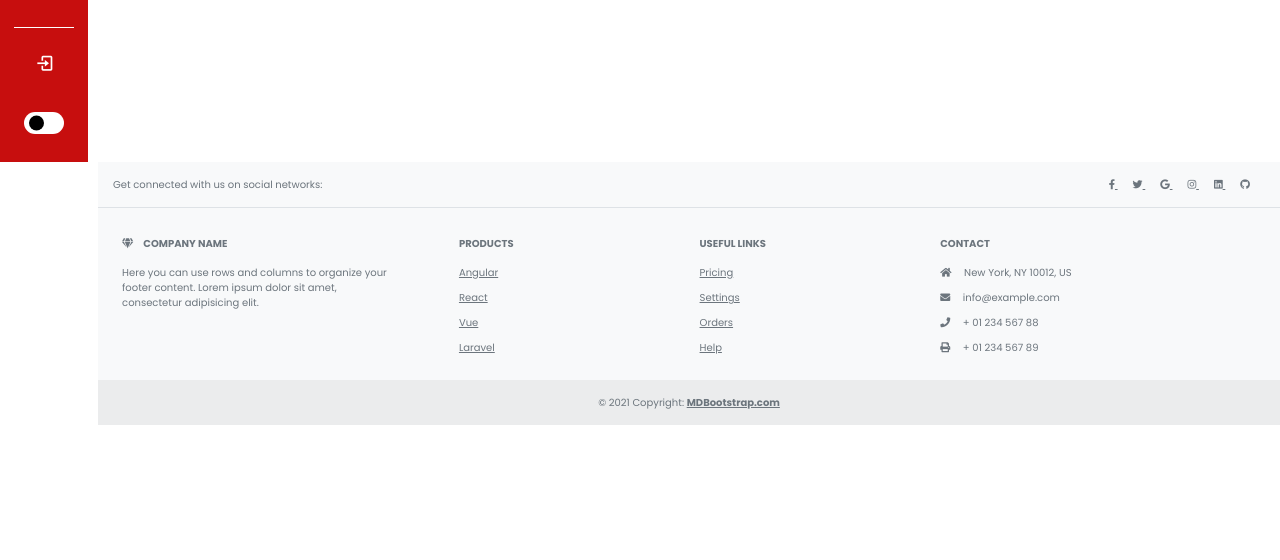
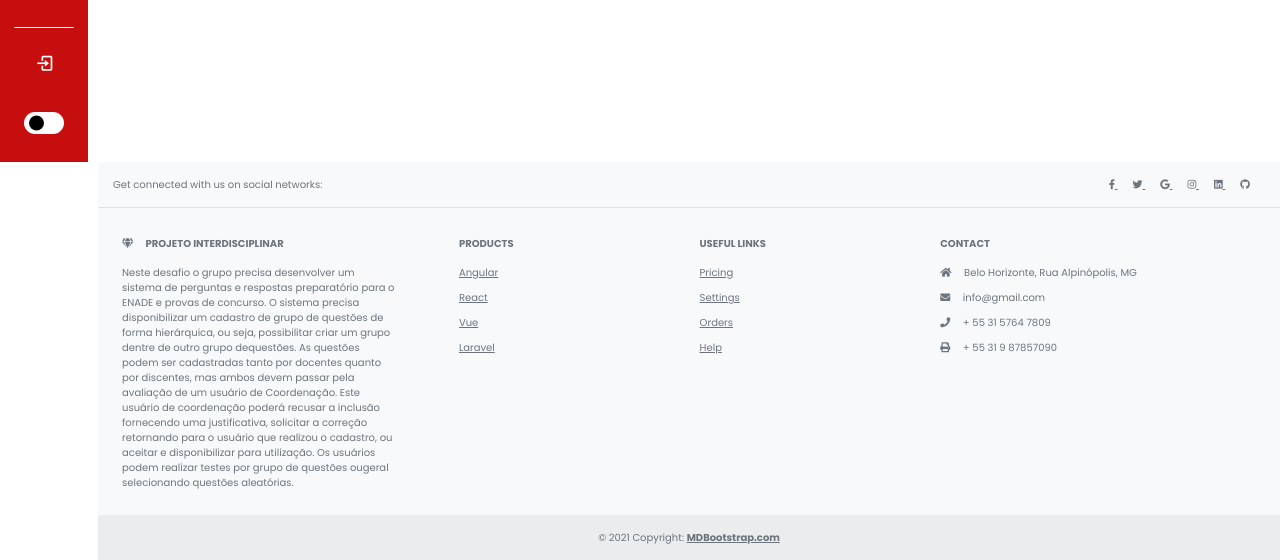
Before and after one commit to BryanWille/magis, a Django app: page /auth/register/ in a window 1280 px wide. Shown: the part 638-1198 px from the top of the page. Before the commit the page ends 1063 px from the top, so only its background shows below. Run offline with Django 4.2, Linux system fonts and the light colour scheme; some libraries are stand-ins or nearby versions.

Commit message:
terminando texto footbar

```diff
--- a/templates/footbar.html
+++ b/templates/footbar.html
@@ -45,11 +45,10 @@
         <div class="col-md-3 col-lg-4 col-xl-3 mx-auto mb-4">
           <!-- Content -->
           <h6 class="text-uppercase fw-bold mb-4">
-              <i class="fas fa-gem me-3"></i>Company name
+            <i class="fas fa-gem me-3"></i> Projeto Interdisciplinar
           </h6>
           <p>
-              Here you can use rows and columns to organize your footer content. Lorem ipsum
-              dolor sit amet, consectetur adipisicing elit.
+Neste desafio o grupo precisa desenvolver um sistema de perguntas e respostas preparatório para o ENADE e provas de concurso. O sistema precisa disponibilizar um cadastro de grupo de questões de forma hierárquica, ou seja, possibilitar criar um grupo dentre de outro grupo dequestões. As questões podem ser cadastradas tanto por docentes quanto por discentes, mas ambos devem passar pela avaliação de um usuário de Coordenação. Este usuário de coordenação poderá recusar a inclusão fornecendo uma justificativa, solicitar a correção retornando para o usuário que realizou o cadastro, ou aceitar e disponibilizar para utilização. Os usuários podem realizar testes por grupo de questões ougeral selecionando questões aleatórias.
           </p>
         </div>
         <!-- Grid column -->
@@ -102,13 +101,13 @@
           <h6 class="text-uppercase fw-bold mb-4">
             Contact
           </h6>
-            <p><i class="fas fa-home me-3"></i> New York, NY 10012, US</p>
+          <p><i class="fas fa-home me-3"></i> Belo Horizonte, Rua Alpinópolis, MG</p>
           <p>
             <i class="fas fa-envelope me-3"></i>
-              info@example.com
+            info@gmail.com
           </p>
-            <p><i class="fas fa-phone me-3"></i> + 01 234 567 88</p>
-            <p><i class="fas fa-print me-3"></i> + 01 234 567 89</p>
+          <p><i class="fas fa-phone me-3"></i> + 55 31 5764 7809</p>
+          <p><i class="fas fa-print me-3"></i> + 55 31 9 87857090</p>
         </div>
         <!-- Grid column -->
       </div>
@@ -125,24 +124,3 @@
   <!-- Copyright -->
 </footer>
 <!-- Footer -->
-
-<!-- <p>Acesse nossas redes sociais para saber e ficar por dentro de todas as novidades! <br>Tem alguma dúvida ou
-    sugestão? Nos contact: <br> secular@gmail.com <svg xmlns="http://www.w3.org/2000/svg" width="24" height="24"
-        style="fill: rgba(0, 0, 0, 1);transform: ;msFilter:;">
-        <path
-            d="M20.283 10.356h-8.327v3.451h4.792c-.446 2.193-2.313 3.453-4.792 3.453a5.27 5.27 0 0 1-5.279-5.28 5.27 5.27 0 0 1 5.279-5.279c1.259 0 2.397.447 3.29 1.178l2.6-2.599c-1.584-1.381-3.615-2.233-5.89-2.233a8.908 8.908 0 0 0-8.934 8.934 8.907 8.907 0 0 0 8.934 8.934c4.467 0 8.529-3.249 8.529-8.934 0-.528-.081-1.097-.202-1.625z">
-        </path>
-    </svg> <br>@Secular&nbsp;<svg xmlns="http://www.w3.org/2000/svg" width="24" height="24"
-        style="fill: rgba(0, 0, 0, 1);transform: ;msFilter:;">
-        <path
-            d="M19.633 7.997c.013.175.013.349.013.523 0 5.325-4.053 11.461-11.46 11.461-2.282 0-4.402-.661-6.186-1.809.324.037.636.05.973.05a8.07 8.07 0 0 0 5.001-1.721 4.036 4.036 0 0 1-3.767-2.793c.249.037.499.062.761.062.361 0 .724-.05 1.061-.137a4.027 4.027 0 0 1-3.23-3.953v-.05c.537.299 1.16.486 1.82.511a4.022 4.022 0 0 1-1.796-3.354c0-.748.199-1.434.548-2.032a11.457 11.457 0 0 0 8.306 4.215c-.062-.3-.1-.611-.1-.923a4.026 4.026 0 0 1 4.028-4.028c1.16 0 2.207.486 2.943 1.272a7.957 7.957 0 0 0 2.556-.973 4.02 4.02 0 0 1-1.771 2.22 8.073 8.073 0 0 0 2.319-.624 8.645 8.645 0 0 1-2.019 2.083z">
-        </path>
-    </svg><br> 31 3382-8019 <svg xmlns="http://www.w3.org/2000/svg" width="24" height="24"
-        style="fill: rgba(0, 0, 0, 1);transform: ;msFilter:;">
-        <path
-            d="m20.487 17.14-4.065-3.696a1.001 1.001 0 0 0-1.391.043l-2.393 2.461c-.576-.11-1.734-.471-2.926-1.66-1.192-1.193-1.553-2.354-1.66-2.926l2.459-2.394a1 1 0 0 0 .043-1.391L6.859 3.513a1 1 0 0 0-1.391-.087l-2.17 1.861a1 1 0 0 0-.29.649c-.015.25-.301 6.172 4.291 10.766C11.305 20.707 16.323 21 17.705 21c.202 0 .326-.006.359-.008a.992.992 0 0 0 .648-.291l1.86-2.171a.997.997 0 0 0-.085-1.39z">
-        </path>
-    </svg>
-    <br>
-</p>
--->
```
Also changed, not shown: db.sqlite3. Lines whose indentation alone changed are shown as unchanged.
